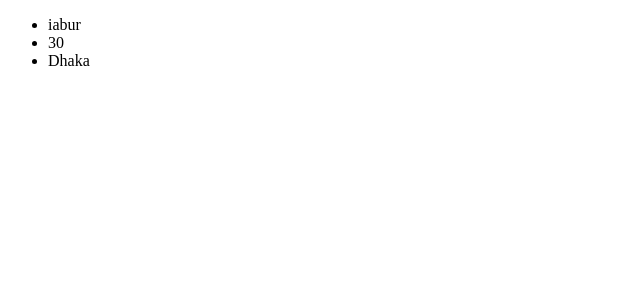
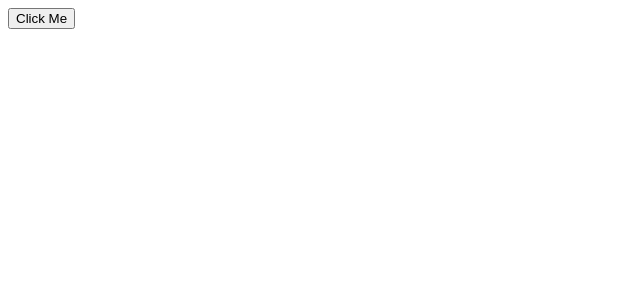
Before and after one commit to iabur/react-learning, a React (Vite) app: page / in a window 1280 px wide. Shown: the top 300 px of the page, without its empty margins (0-640 px from the left). Built offline with nearby package versions, Linux system fonts and the light colour scheme.

Commit message:
Refactor App and Body components to replace user information display with a button that triggers an alert

```diff
--- a/src/App.jsx
+++ b/src/App.jsx
@@ -1,15 +1,14 @@
 import React from 'react';
 import Body from './component/Body';
 
-const person = {
-  name: "iabur",
-  age: 30,
-  city: "Dhaka"
+const ButtonClick = () => {
+  alert("Button clicked");
 }
+
 const App = () => {
   return (
     <div>
-      <Body item={person}/>
+      <Body childToParent={ButtonClick}/>
     </div>
   );
 };
--- a/src/component/Body.jsx
+++ b/src/component/Body.jsx
@@ -1,13 +1,11 @@
 import React from 'react';
+
+
 
 const Body = (props) => {
     return (
         <div>
-            <ul>
-                <li>{props.item.name}</li>
-                <li>{props.item.age}</li>
-                <li>{props.item.city}</li>
-            </ul>
+            <button onClick={props.childToParent}>Click Me</button>
         </div>
     );
 };
```
